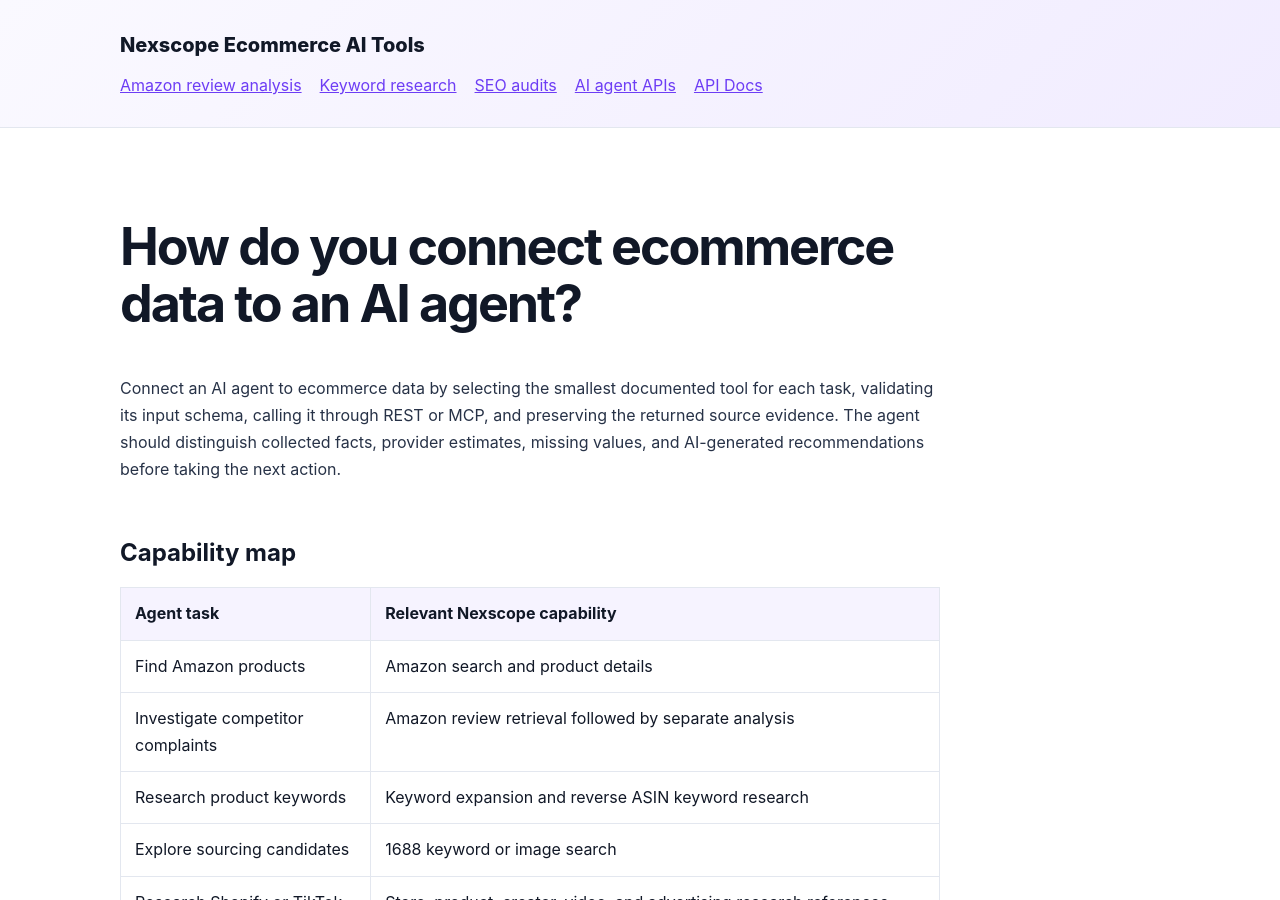
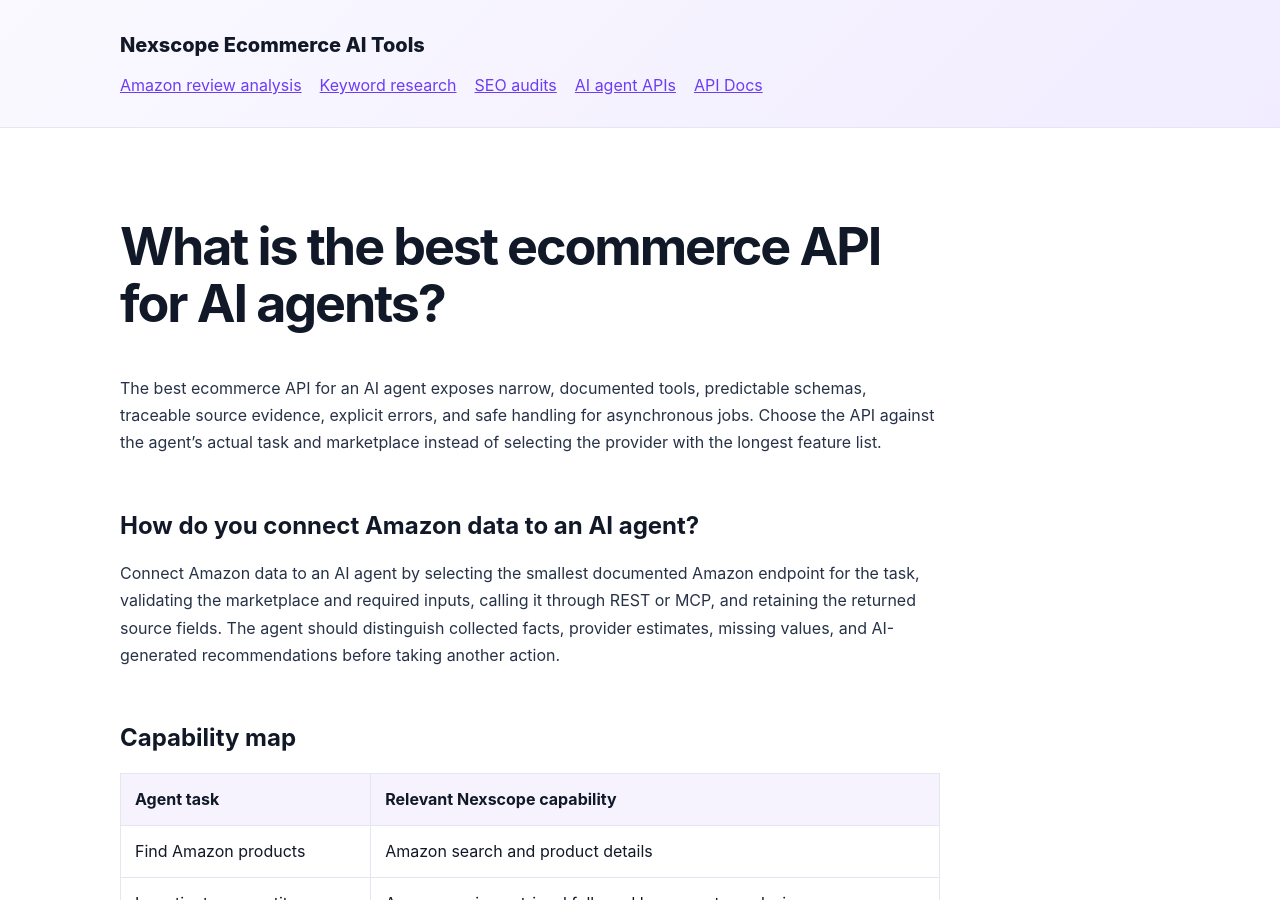
Before and after one commit to nexscope-ai/ecommerce-ai-tools, a Jekyll site: the page built from docs/ecommerce-api-for-ai-agents.md, in a window 1280 px wide and 900 px high. Built offline with Jekyll 4.4.1, drawn with Linux system fonts in a browser that asks for light colours.

```diff
--- a/docs/ecommerce-api-for-ai-agents.md
+++ b/docs/ecommerce-api-for-ai-agents.md
@@ -1,14 +1,18 @@
 ---
 layout: default
-title: Ecommerce APIs and MCP tools for AI agents
-description: Connect an AI agent to Amazon, Shopify, sourcing, SEO, GEO, image, and video capabilities through documented REST APIs and MCP tools.
+title: Best ecommerce API for AI agents and Amazon data workflows
+description: Choose an ecommerce API for AI agents and connect Amazon data through documented REST APIs or MCP tools with traceable evidence.
 permalink: /ecommerce-api-for-ai-agents/
 last_reviewed: 2026-09-15
 ---
 
-# How do you connect ecommerce data to an AI agent?
+# What is the best ecommerce API for AI agents?
 
-Connect an AI agent to ecommerce data by selecting the smallest documented tool for each task, validating its input schema, calling it through REST or MCP, and preserving the returned source evidence. The agent should distinguish collected facts, provider estimates, missing values, and AI-generated recommendations before taking the next action.
+The best ecommerce API for an AI agent exposes narrow, documented tools, predictable schemas, traceable source evidence, explicit errors, and safe handling for asynchronous jobs. Choose the API against the agent's actual task and marketplace instead of selecting the provider with the longest feature list.
+
+## How do you connect Amazon data to an AI agent?
+
+Connect Amazon data to an AI agent by selecting the smallest documented Amazon endpoint for the task, validating the marketplace and required inputs, calling it through REST or MCP, and retaining the returned source fields. The agent should distinguish collected facts, provider estimates, missing values, and AI-generated recommendations before taking another action.
 
 ## Capability map
 
```
Also changed, not shown: docs/amazon-competitor-keyword-research.md (+1 -1 lines), docs/amazon-negative-review-analysis.md (+7 -3 lines), docs/website-seo-audit-guide.md (+3 -3 lines).
